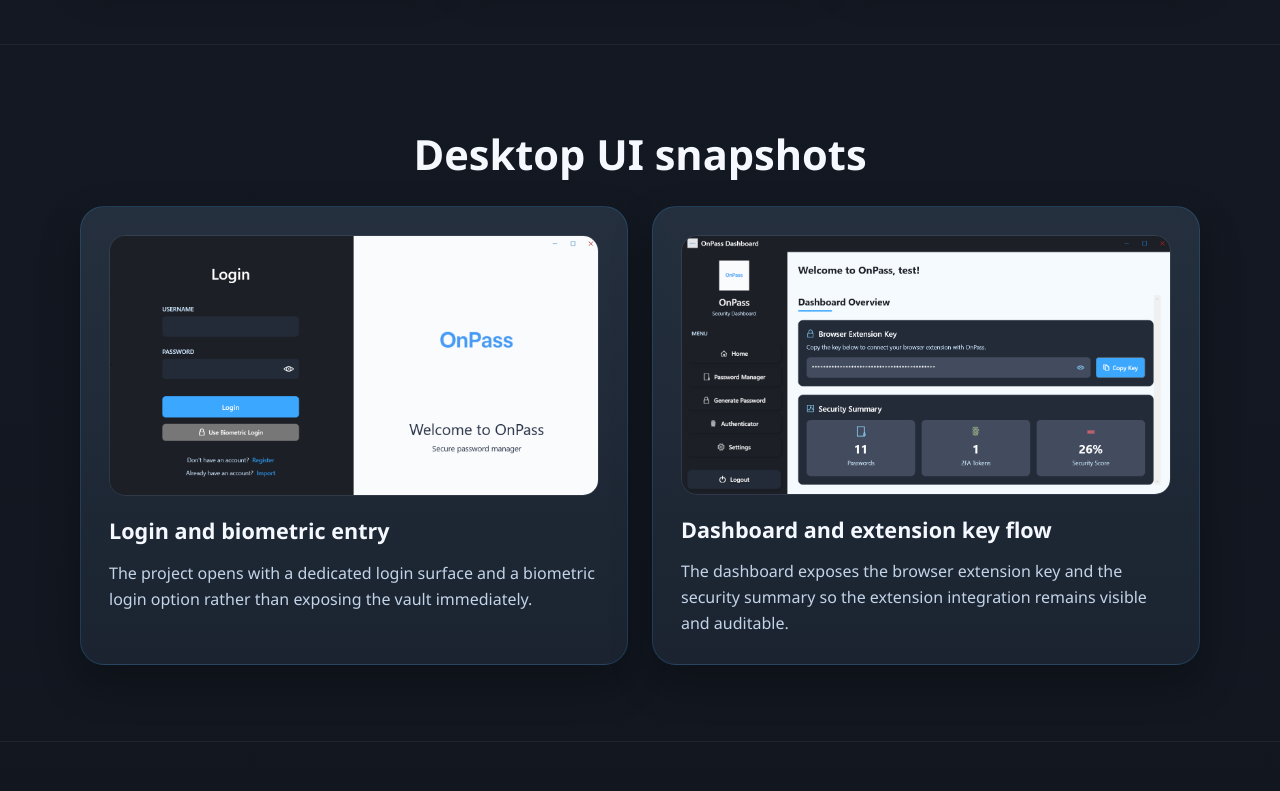
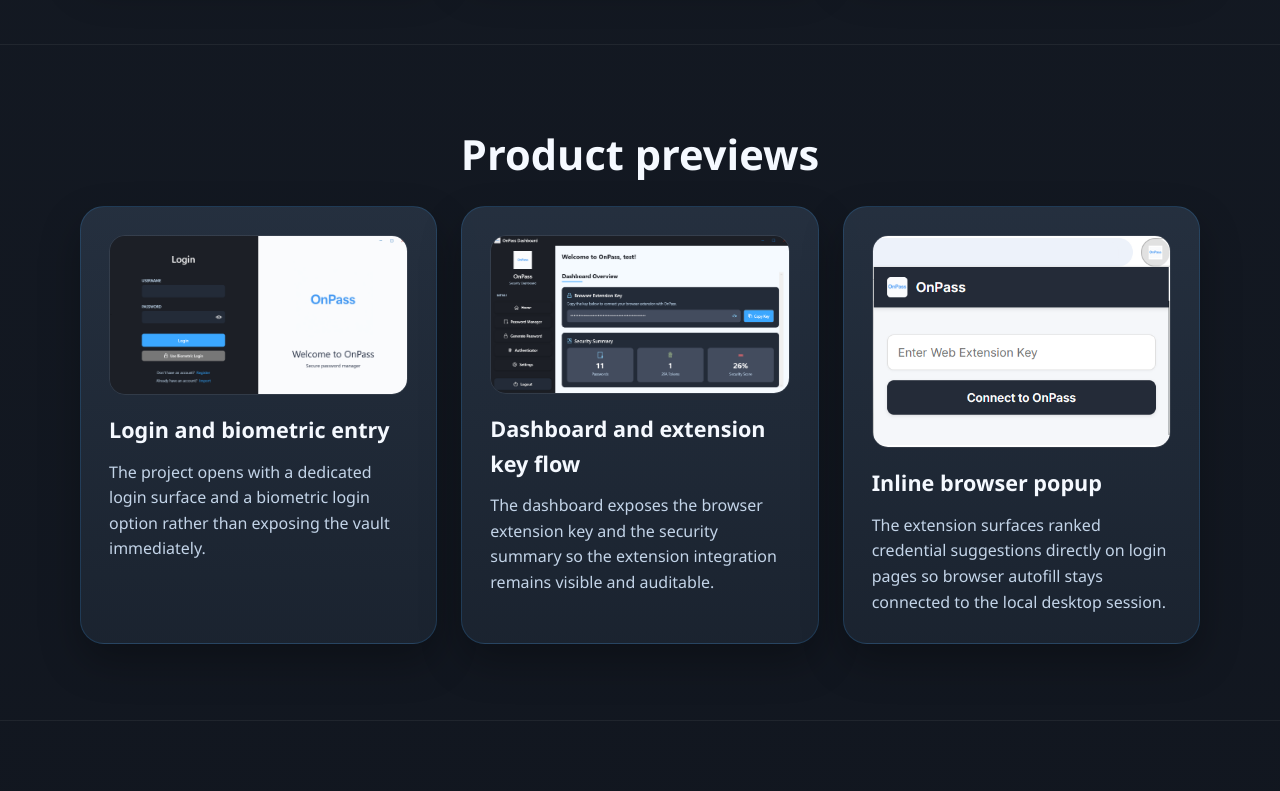
Before and after one commit to AL-KHATAB/OnPass-website, a website built with Vite: page about.html in a window 1280 px wide. Shown: the part 2210-3001 px from the top of the page. Built offline with nearby package versions, Linux system fonts and the light colour scheme.

Commit message:
Refine website copy and previews

```diff
--- a/about.html
+++ b/about.html
@@ -109,7 +109,7 @@
 
     <section class="content-section">
         <div class="container">
-            <h2 class="section-title">Desktop UI snapshots</h2>
+            <h2 class="section-title">Product previews</h2>
             <div class="preview-grid">
                 <article class="preview-card">
                     <img src="./images/desktop-login.png" alt="OnPass login interface">
@@ -120,6 +120,11 @@
                     <img src="./images/desktop-dashboard.png" alt="OnPass dashboard interface">
                     <h3>Dashboard and extension key flow</h3>
                     <p>The dashboard exposes the browser extension key and the security summary so the extension integration remains visible and auditable.</p>
+                </article>
+                <article class="preview-card">
+                    <img src="./images/onpass-extension-popup.png" alt="OnPass browser extension popup">
+                    <h3>Inline browser popup</h3>
+                    <p>The extension surfaces ranked credential suggestions directly on login pages so browser autofill stays connected to the local desktop session.</p>
                 </article>
             </div>
         </div>
```
Also changed, not shown: export_user_tutorial.html (+1 -5 lines), index.html (+1 -1 lines).
